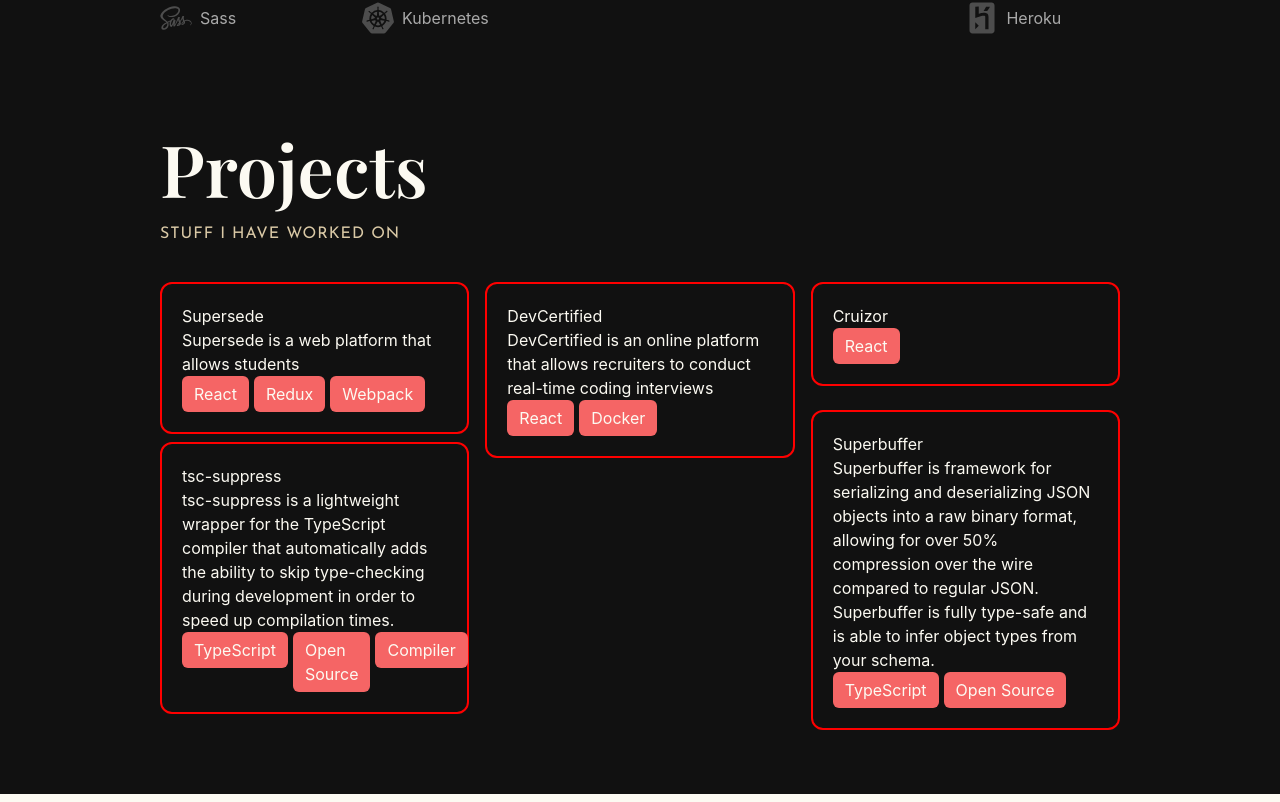
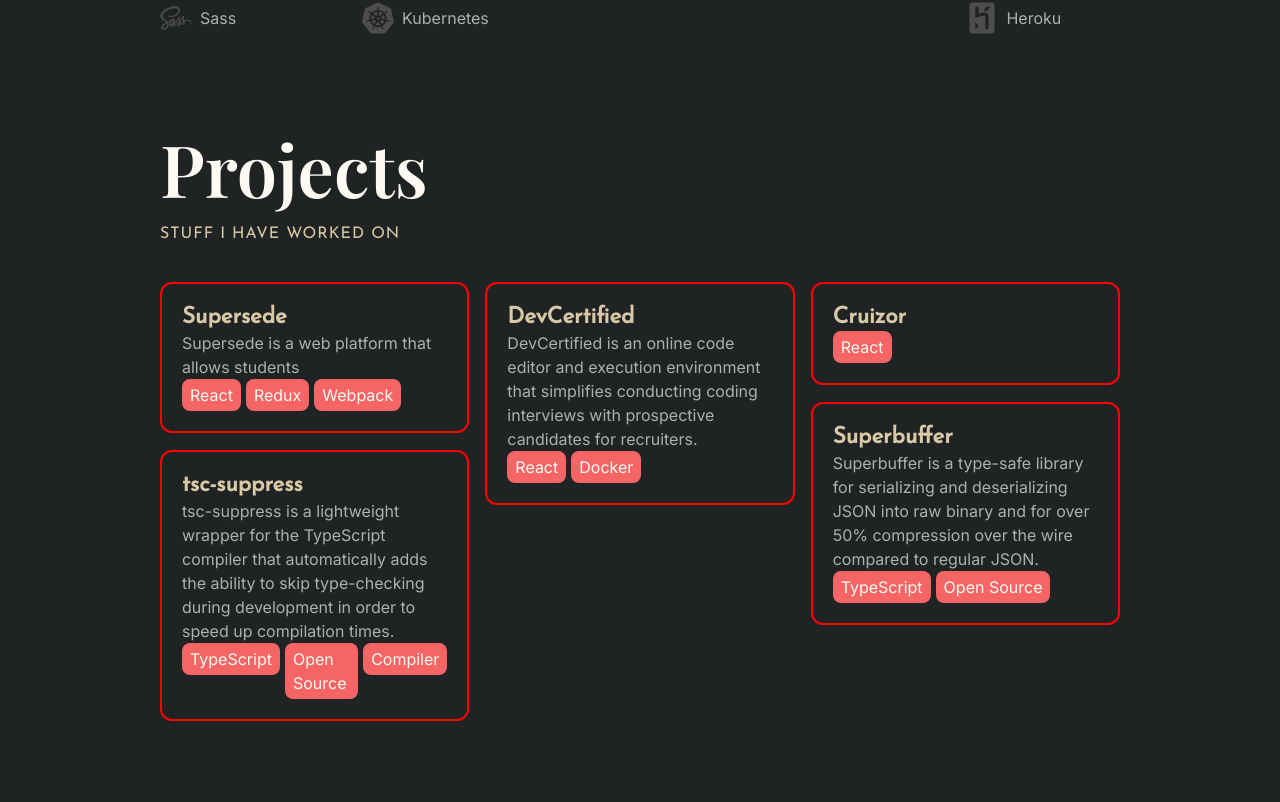
Before and after one commit to DanielHZhang/danielhzhang, a Next.js app: page / in a window 1280 px wide. Shown: the part 1248-2050 px from the top of the page. Built offline with nearby package versions, Linux system fonts and the light colour scheme.

Commit message:
Add heading to each project item and add better descriptions

```diff
--- a/src/components/common/waterfall.tsx
+++ b/src/components/common/waterfall.tsx
@@ -14,13 +14,11 @@ const WaterfallGridItem = (props: ItemProps): JSX.Element => {
     if (!contentRef.current) {
       return;
     }
-    const gridRef = props.gridRef.current!;
-    const rowHeight = 16;
-    const rowGap = 20;
-    const rowSpan = Math.ceil(
-      (contentRef.current.getBoundingClientRect().height + rowGap) / (rowHeight + rowGap)
-    );
-    console.log('row height:', rowHeight, 'row gap:', rowGap, 'row span:', rowSpan);
+    const rect = contentRef.current.getBoundingClientRect();
+    const rowHeight = 8;
+    const rowGap = 16;
+    const rowSpan = Math.ceil((rect.height + rowGap) / (rowHeight + rowGap));
+    console.log('content height:', rect.height, 'row span:', rowSpan);
     setSize(rowSpan);
   };
 
@@ -47,18 +45,18 @@ export const WaterfallGrid = <T,>(props: Props<T>): JSX.Element => {
     if (!(el instanceof HTMLDivElement)) {
       return;
     }
-    const computedStyle = window.getComputedStyle(el);
-    const rowHeight = parseInt(computedStyle.getPropertyValue('grid-auto-rows'), 10);
-    const rowGap = parseInt(computedStyle.getPropertyValue('grid-row-gap'), 10);
-    console.log('what is this', computedStyle.getPropertyValue('grid-auto-rows'));
-    console.log('what is this', computedStyle.getPropertyValue('grid-row-gap'));
+    // const computedStyle = window.getComputedStyle(el);
+    // const rowHeight = parseInt(computedStyle.getPropertyValue('grid-auto-rows'), 10);
+    // const rowGap = parseInt(computedStyle.getPropertyValue('grid-row-gap'), 10);
+    // console.log('what is this', computedStyle.getPropertyValue('grid-auto-rows'));
+    // console.log('what is this', computedStyle.getPropertyValue('grid-row-gap'));
   }, []);
   return (
     <Grid
       ref={measuredRef}
       templateColumns='repeat(auto-fill, minmax(300px,1fr))'
       gap='16px'
-      autoRows='16px'
+      autoRows='8px'
     >
       {props.items.map((value, index) => (
         <WaterfallGridItem key={index} gridRef={ref}>
--- a/src/components/projects/index.tsx
+++ b/src/components/projects/index.tsx
@@ -1,4 +1,4 @@
-import {Box, Flex, Stack, Text} from '@chakra-ui/react';
+import {Box, Flex, Heading, Stack, Text} from '@chakra-ui/react';
 import {WaterfallGrid} from 'src/components/common/waterfall';
 import {PageTitle} from 'src/components/title';
 import {r} from 'src/utils';
@@ -20,8 +20,8 @@ const projects: ProjectData[] = [
   {
     title: 'DevCertified',
     tags: ['React', 'Docker'],
-    description: r`DevCertified is an online platform that allows recruiters to conduct real-time
-		coding interviews`,
+    description: r`DevCertified is an online code editor and execution environment that simplifies
+		conducting coding interviews with prospective candidates for recruiters.`,
     url: 'https://www.devcertified.com',
   },
   {
@@ -32,9 +32,8 @@ const projects: ProjectData[] = [
   {
     title: 'Superbuffer',
     tags: ['TypeScript', 'Open Source'],
-    description: r`Superbuffer is framework for serializing and deserializing JSON objects into a
-		raw binary format, allowing for over 50% compression over the wire compared to regular JSON.
-		Superbuffer is fully type-safe and is able to infer object types from your schema.`,
+    description: r`Superbuffer is a type-safe library for serializing and deserializing JSON
+		into raw binary and for over 50% compression over the wire compared to regular JSON.`,
   },
   {
     title: 'tsc-suppress',
@@ -56,11 +55,11 @@ const ProjectItem = (props: ProjectData): JSX.Element => {
       borderRadius='12px'
       padding='2rem'
     >
-      <Text>{props.title}</Text>
-      <Text>{props.description}</Text>
+      <Heading color='gold'>{props.title}</Heading>
+      <Text color='whiteAlpha.700'>{props.description}</Text>
       <Stack direction='row' align='flex-start'>
         {props.tags.map((value, index) => (
-          <Box key={index} bgColor='red.400' padding='0.6rem 1.2rem' borderRadius='6px'>
+          <Box key={index} bgColor='red.400' p='0.4rem 0.8rem' borderRadius='8px'>
             {value}
           </Box>
         ))}
--- a/src/styles/theme.tsx
+++ b/src/styles/theme.tsx
@@ -9,12 +9,28 @@
 // --font-color-primary: #bdc0ba;
 // --background-primary: #111111;
 
-import {extendTheme, Theme} from '@chakra-ui/react';
+import {extendTheme} from '@chakra-ui/react';
 
 const theme = extendTheme({
   colors: {
-    black: '#111111',
+    black: '#202324',
+    // black: '#111111',
+    gold: '#dac9a6',
     white: '#fcfaf2',
+  },
+  components: {
+    Heading: {
+      baseStyle: {
+        fontFamily: 'Josefin Sans',
+      },
+    },
+  },
+  styles: {
+    global: {
+      body: {
+        fontFamily: 'Inter',
+      },
+    },
   },
 });
 
```
